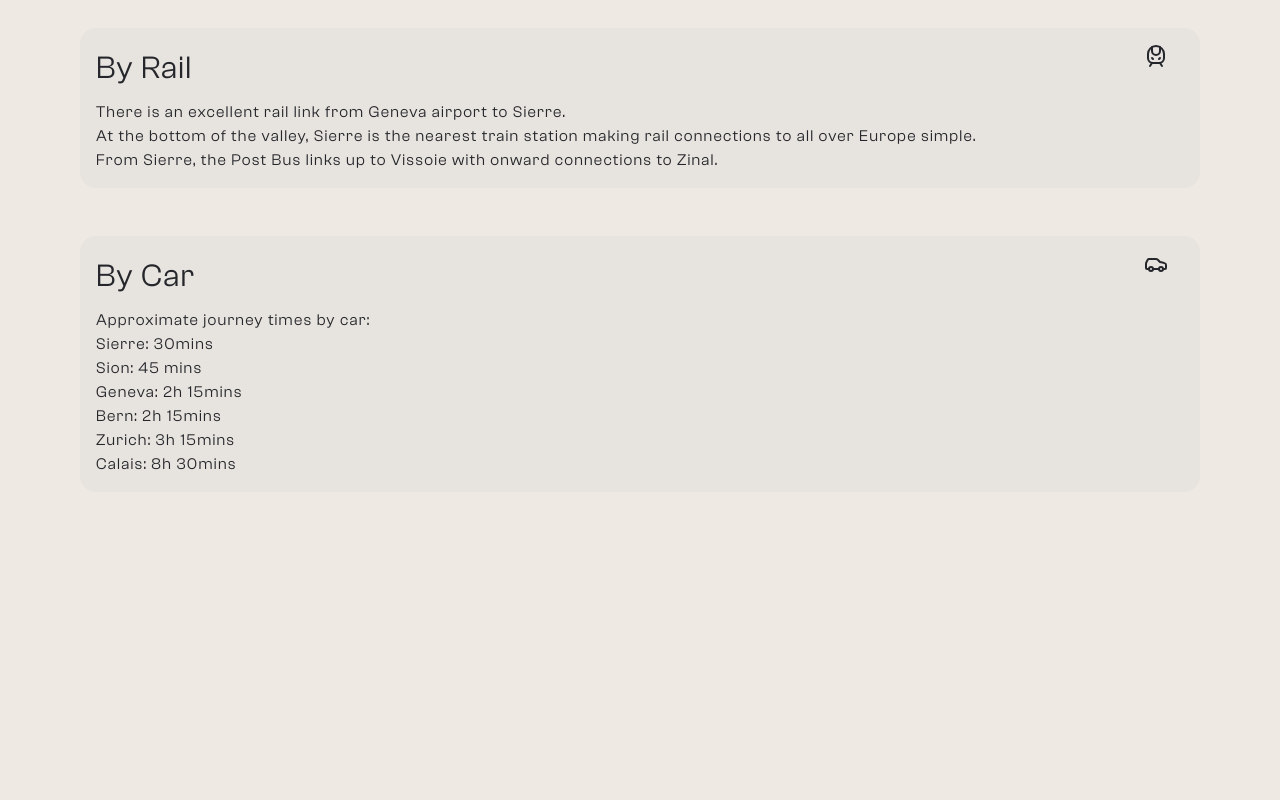
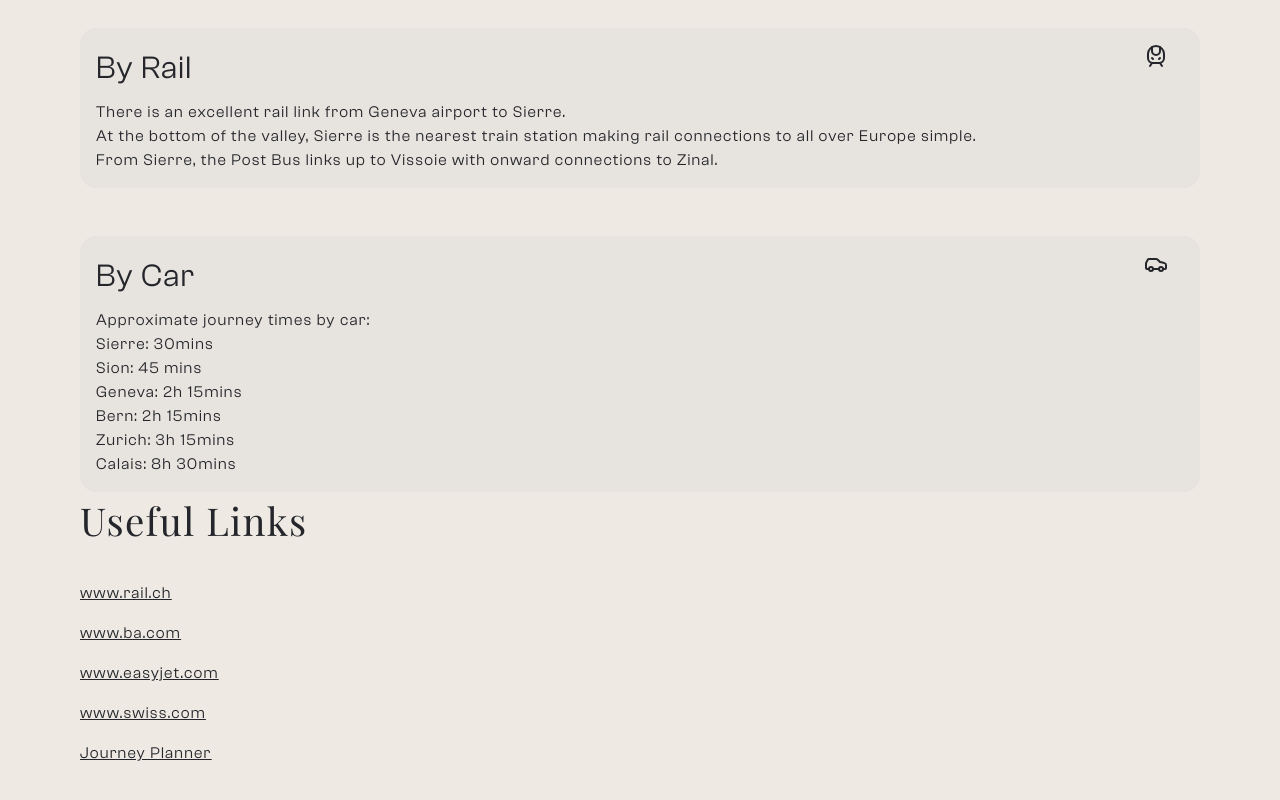
Before and after one commit to ccoutts2/chalet-ceilidh, a SvelteKit app: page /getting-here in a window 1280 px wide. Shown: the part 398-1198 px from the top of the page. Before the commit the page ends 938 px from the top, so only its background shows below. Built offline with nearby package versions, Linux system fonts and the light colour scheme.

Commit message:
Add clip path animation to hero image

```diff
--- a/src/lib/components/ui/Carousel.svelte
+++ b/src/lib/components/ui/Carousel.svelte
@@ -1,7 +1,6 @@
 <script lang="ts">
 	import type { Attachment } from 'svelte/attachments';
 	import gsap from 'gsap';
-	import { onMount } from 'svelte';
 	let { data } = $props();
 
 	let count: number = $state(0);
--- a/src/lib/types.ts
+++ b/src/lib/types.ts
@@ -7,3 +7,8 @@ export type Cards = {
 	copy: string;
 	dataLinks?: boolean;
 };
+
+export interface UsefulLinksProps {
+	href: string;
+	text: string;
+}
--- a/src/routes/+page.svelte
+++ b/src/routes/+page.svelte
@@ -4,6 +4,12 @@
 	import Features from '$lib/components/ui/Features.svelte';
 	import type { Cards } from '$lib/types';
 	import { House, Bed, RockingChair } from '@lucide/svelte';
+	import gsap from 'gsap';
+	import { ScrollTrigger } from 'gsap/ScrollTrigger';
+	import { onMount } from 'svelte';
+
+	let tl: GSAPTimeline;
+	let container: HTMLElement;
 
 	const features: string[] = [
 		'Exclusive rental of the entire private chalet and all associated running costs',
@@ -58,20 +64,39 @@
 			dataLinks: true
 		}
 	];
+
+	onMount(() => {
+		gsap.registerPlugin(ScrollTrigger);
+
+		gsap.set(container, { clipPath: 'polygon(0% 0%, 100% 0%, 100% 100%, 0% 100%)' });
+
+		if (!container) return;
+
+		tl = gsap.timeline().to(container, {
+			clipPath: 'polygon(15% 10%, 85% 10%, 85% 90%, 15% 90%)',
+			ease: 'none',
+			scrollTrigger: {
+				trigger: container,
+				start: 'top top',
+				end: '+=700',
+				scrub: true
+			}
+		});
+	});
 </script>
 
 <main class="Home">
-	<picture class="Home__hero">
+	<picture class="Home__hero" bind:this={container}>
 		<source srcset="/assets/images/home/zinal-chalet.webp" media="(width >= 1024px)" />
 		<source srcset="/assets/images/home/zinal-chalet-tablet.webp" media="(width >= 768px)" />
-		<source srcset="https://placehold.co/400x600" media="(width >= 320px)" />
+		<source srcset="/assets/images/home/ski-lift.webp" media="(width >= 320px)" />
 		<img src="/assets/images/home/zinal-chalet.webp" alt="" />
 	</picture>
 
 	<div class="Home__sectionRow">
 		<div>
 			<h1 class="Home__title">Chalet Celidh Zinal</h1>
-			<p class="text-4xl italic">( pronounced kaylee )</p>
+			<p class="text-4xl text-pretty italic">( pronounced kaylee )</p>
 		</div>
 		<p>
 			Chalet Ceilidh is an outstanding luxury ski chalet and one of the few privately owned chalets
@@ -144,7 +169,6 @@
 		&__hero {
 			border-radius: 1rem;
 			height: 90vh;
-			overflow: hidden;
 			width: 100%;
 
 			source,
@@ -152,6 +176,7 @@
 				height: 100%;
 				object-fit: cover;
 				width: 100%;
+				border-radius: 1rem;
 			}
 		}
 
--- a/src/routes/contact/+page.svelte
+++ b/src/routes/contact/+page.svelte
@@ -0,0 +1,5 @@
+<script>
+	import PageLayout from '$lib/components/PageLayout.svelte';
+</script>
+
+<PageLayout title="Contact">hello contact</PageLayout>
--- a/src/routes/getting-here/+page.svelte
+++ b/src/routes/getting-here/+page.svelte
@@ -3,7 +3,7 @@
 	import Card from '$lib/components/ui/Card.svelte';
 	import PageLayout from '$lib/components/PageLayout.svelte';
 	import CardWrapper from '$lib/components/ui/CardWrapper.svelte';
-	import type { Cards } from '$lib/types';
+	import type { Cards, UsefulLinksProps } from '$lib/types';
 
 	import { Plane, TrainFront, Car } from '@lucide/svelte';
 
@@ -24,6 +24,29 @@
 			copy: '<p>Approximate journey times by car:</p><ul><li>Sierre: 30mins</li><li>Sion: 45 mins</li><li>Geneva: 2h 15mins</li><li>Bern: 2h 15mins</li><li>Zurich: 3h 15mins</li><li>Calais: 8h 30mins</li></ul>'
 		}
 	];
+
+	const usefulLinks: UsefulLinksProps[] = [
+		{
+			href: 'https://www.sbb.ch/en',
+			text: 'www.rail.ch'
+		},
+		{
+			href: 'https://www.britishairways.com/travel/home/public/en_gb/',
+			text: 'www.ba.com'
+		},
+		{
+			href: 'https://www.easyjet.com/en/',
+			text: 'www.easyjet.com'
+		},
+		{
+			href: 'https://www.swiss.com/gb/en/homepage',
+			text: 'www.swiss.com'
+		},
+		{
+			href: 'https://www.viamichelin.com/',
+			text: 'Journey Planner'
+		}
+	];
 </script>
 
 <PageLayout title="Getting Here">
@@ -32,4 +55,6 @@
 	<CardWrapper>
 		<Card data={cards} />
 	</CardWrapper>
+
+	<UsefulLinks data={usefulLinks} />
 </PageLayout>
--- a/src/routes/season/[season]/+page.svelte
+++ b/src/routes/season/[season]/+page.svelte
@@ -4,17 +4,13 @@
 	import Carousel from '$lib/components/ui/Carousel.svelte';
 	import Features from '$lib/components/ui/Features.svelte';
 	import UsefulLinks from '$lib/components/ui/UsefulLinks.svelte';
+	import type { UsefulLinksProps } from '$lib/types';
 
 	let { data }: PageProps = $props();
 
 	const { title, pageDescription, carouselItems, features, slug, copy } = $derived(
 		data.pageContent
 	);
-
-	interface UsefulLinksProps {
-		href: string;
-		text: string;
-	}
 
 	const usefulLinks: UsefulLinksProps[] = [
 		{
```
Also changed, not shown: static/assets/images/home/ski-lift.webp (added).
